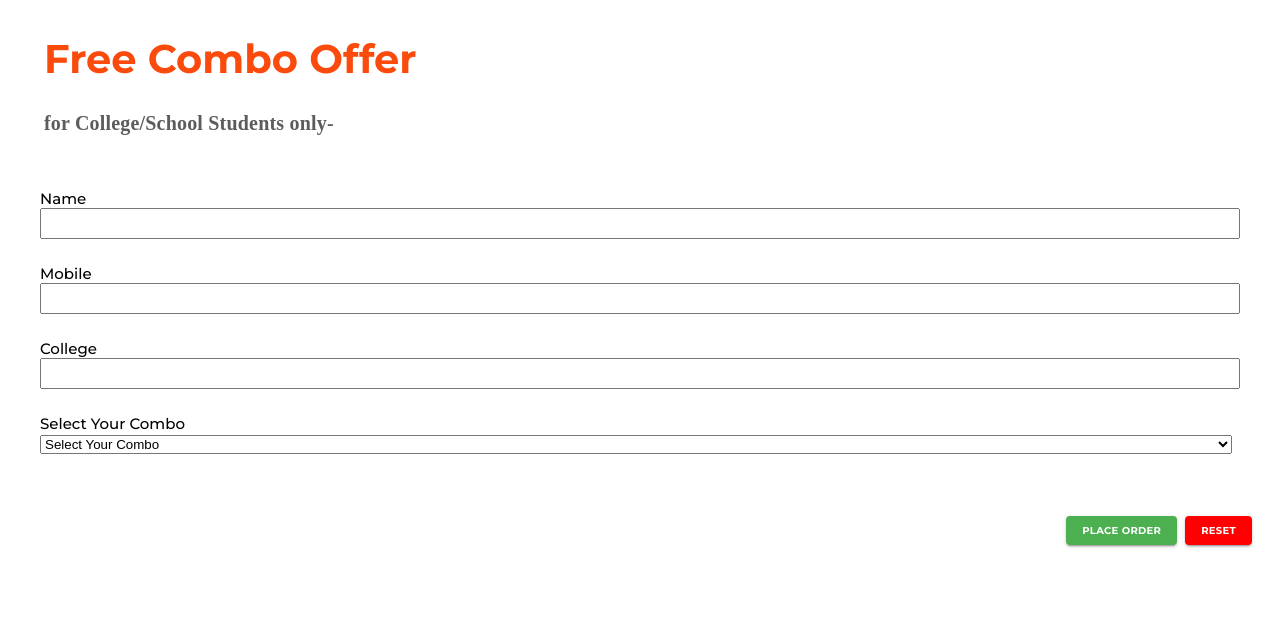
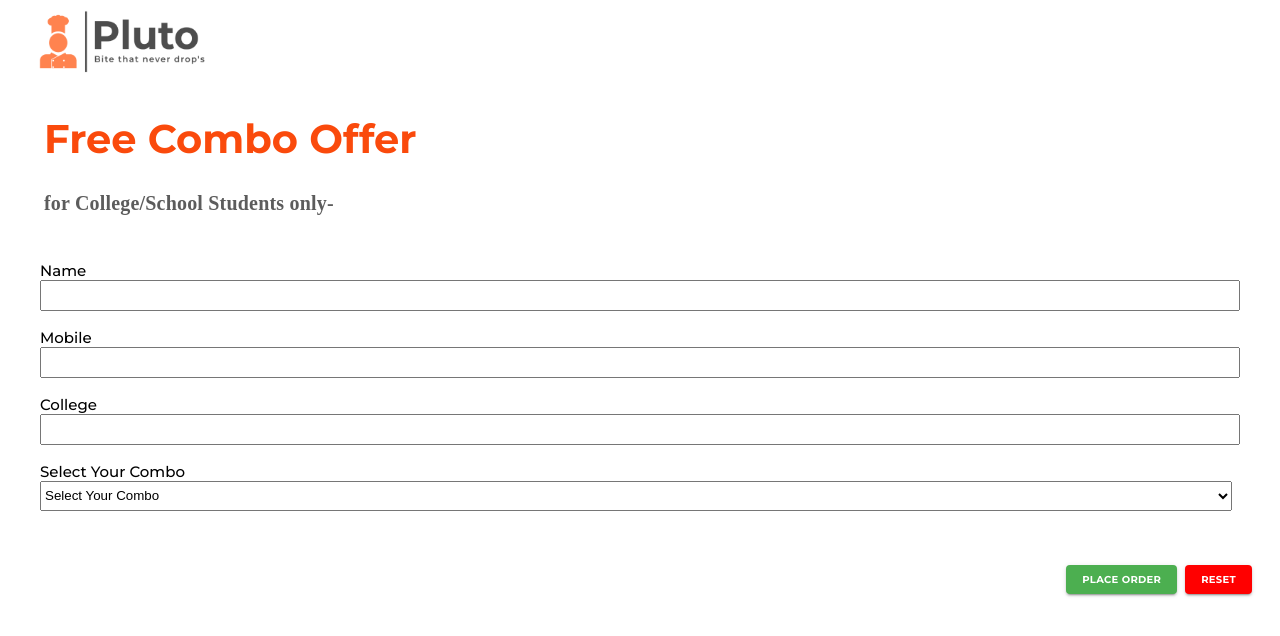
Before and after one commit to kushwaha971/Food-Delivery, a React (Create React App) app: page /offer in a window 1280 px wide. Shown: the top 636 px of the page. Built offline with nearby package versions, Linux system fonts and the light colour scheme.

Commit message:
combo-styling

```diff
--- a/src/component/offers/SelectItem.js
+++ b/src/component/offers/SelectItem.js
@@ -13,7 +13,7 @@ function SelectItem(props) {
           fontSize: "15px",
           fontStyle: "captlize",
           textTransform: "capitalize",
-          marginBottom: "5px",
+
         }}
       >
         {label}
@@ -24,7 +24,7 @@ function SelectItem(props) {
         id={name}
         name={name}
         {...rest}
-        style={{ width: "100%" }}
+        style={{ width: "100%",height:'30px' }}
       >
         {options.map((option) => {
           return (
--- a/src/component/offers/StuOffer.js
+++ b/src/component/offers/StuOffer.js
@@ -1,16 +1,19 @@
 import React from "react";
 import {
+    AppBar,
   Button,
   DialogActions,
   DialogContent,
   DialogTitle,
   styled,
+  Toolbar,
   Typography,
 } from "@mui/material";
 import { Box } from "@mui/system";
 import { Form, Formik } from "formik";
 import * as Yup from "yup";
 import FormControal from "./FormControal";
+import logo from "./../images/BellaLogo.png"
 
 const OffereStyle = styled(Box)(({ theme }) => ({
   padding: "10px",
@@ -64,6 +67,18 @@ function StuOffer() {
 
   return (
     <OffereStyle>
+     <AppBar
+                      color="inherit"
+                      elevation={0}
+                      sx={{ padding: "10px" }}
+                    >
+                      <Toolbar>
+                        <Typography variant="title">
+                          <img src={logo} width={182} height={64} alt="" />
+                        </Typography>
+                        {/* <ClearIcon sx={{ marginLeft: "auto" }} /> */}
+                      </Toolbar>
+                    </AppBar>
       <Formik
         initialValues={{
           name: "",
@@ -86,6 +101,7 @@ function StuOffer() {
               <Typography
                 variant="h3"
                 sx={{
+                    marginTop:'80px',
                     fontFamily: "Montserrat",
                   fontSize: "40px",
                   fontWeight: 700,
@@ -110,7 +126,7 @@ function StuOffer() {
                 <Box
                   component="form"
                   sx={{
-                    "& > :not(style)": { m: 3, ml: -0.5, width: "100%" },
+                    "& > :not(style)": { m: 2, ml: -0.5, width: "100%" },
                   }}
                   noValidate
                 >
--- a/src/component/offers/StuOfferTextField.js
+++ b/src/component/offers/StuOfferTextField.js
@@ -12,7 +12,7 @@ function StuOfferTextField(props) {
           fontFamily: "Montserrat",
           fontStyle: "captlize",
           textTransform: "capitalize",
-          marginBottom: "5px",
+          marginBottom: "3px",
           fontSize: "15px",
           borderRadius: "50%",
         }}
```
